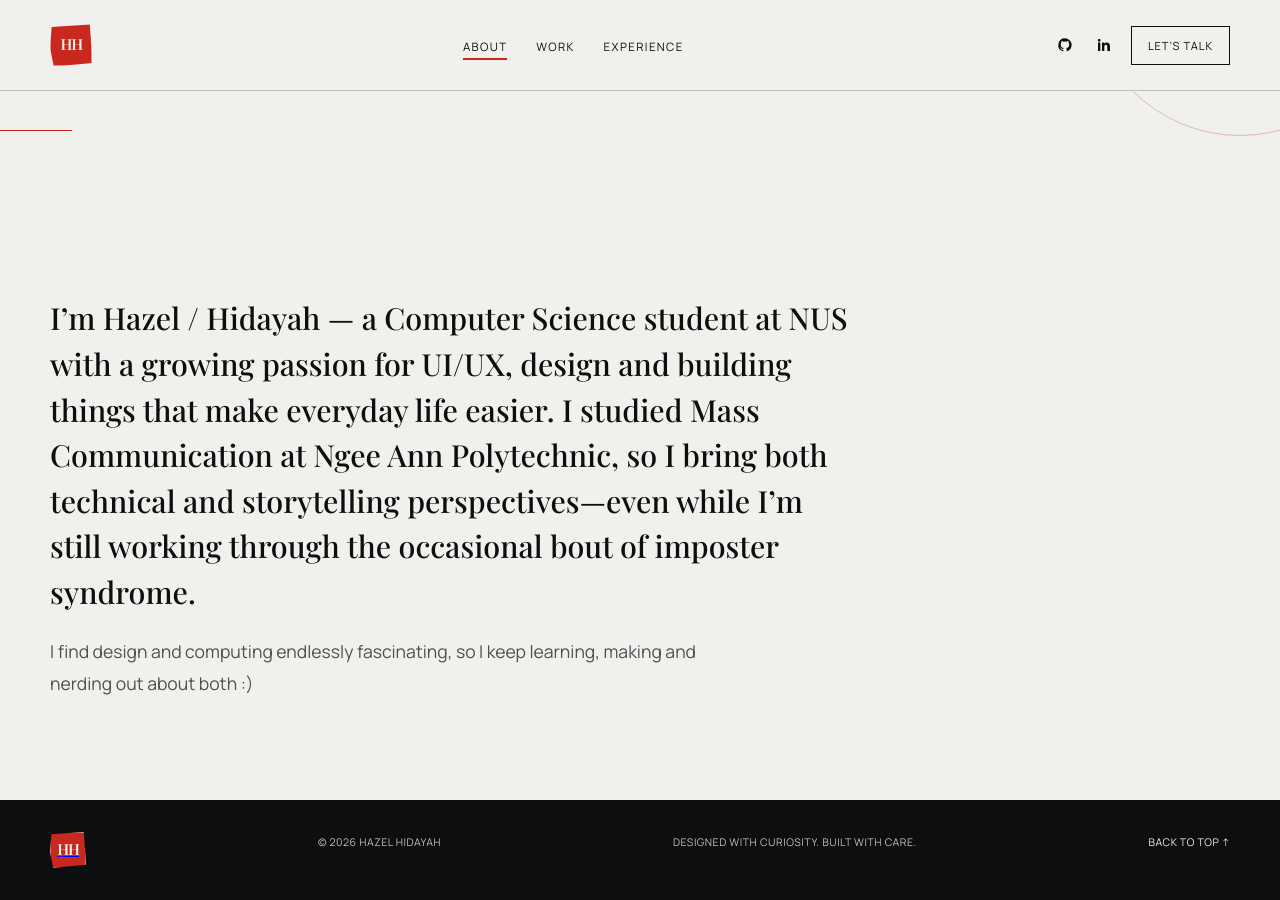
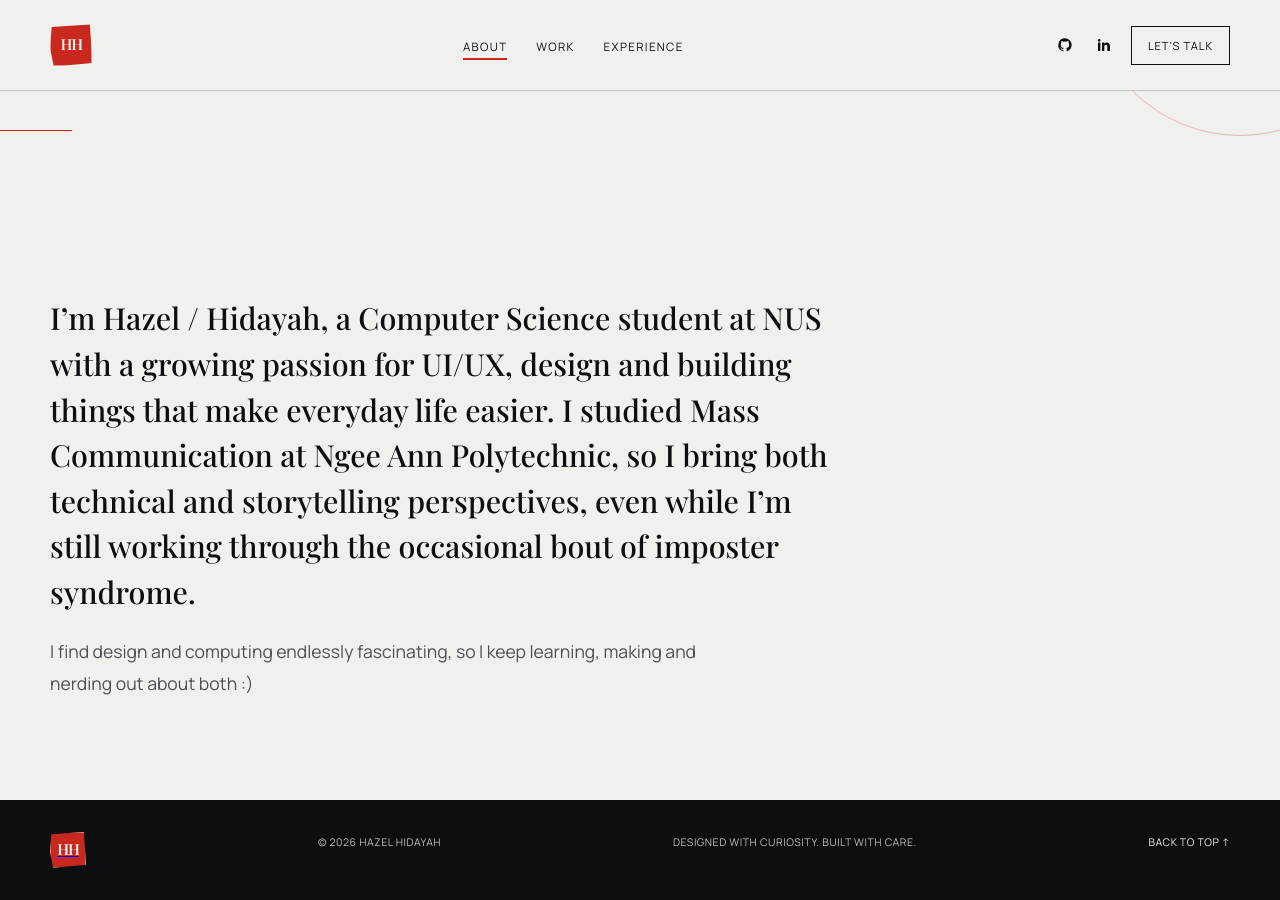
Before and after one commit to hazelhidayah/hazelhidayah.github.io, a Jekyll site: the page built from about.markdown, in a window 1280 px wide and 900 px high, scrolled down 344 px. Built offline with Jekyll 4.4.1, drawn with Linux system fonts in a browser that asks for light colours.

```diff
--- a/about.markdown
+++ b/about.markdown
@@ -6,9 +6,9 @@ hero_kicker: The real about me
 hero_subtitle: A few things that shaped how I build, design, and think.
 ---
 
-I’m Hazel / Hidayah — a Computer Science student at NUS with a growing passion for UI/UX, design and
+I’m Hazel / Hidayah, a Computer Science student at NUS with a growing passion for UI/UX, design and
 building things that make everyday life easier. I studied Mass Communication at Ngee Ann
-Polytechnic, so I bring both technical and storytelling perspectives—even while I’m still working
+Polytechnic, so I bring both technical and storytelling perspectives, even while I’m still working
 through the occasional bout of imposter syndrome.
 
 I find design and computing endlessly fascinating, so I keep learning, making and nerding out about
```
